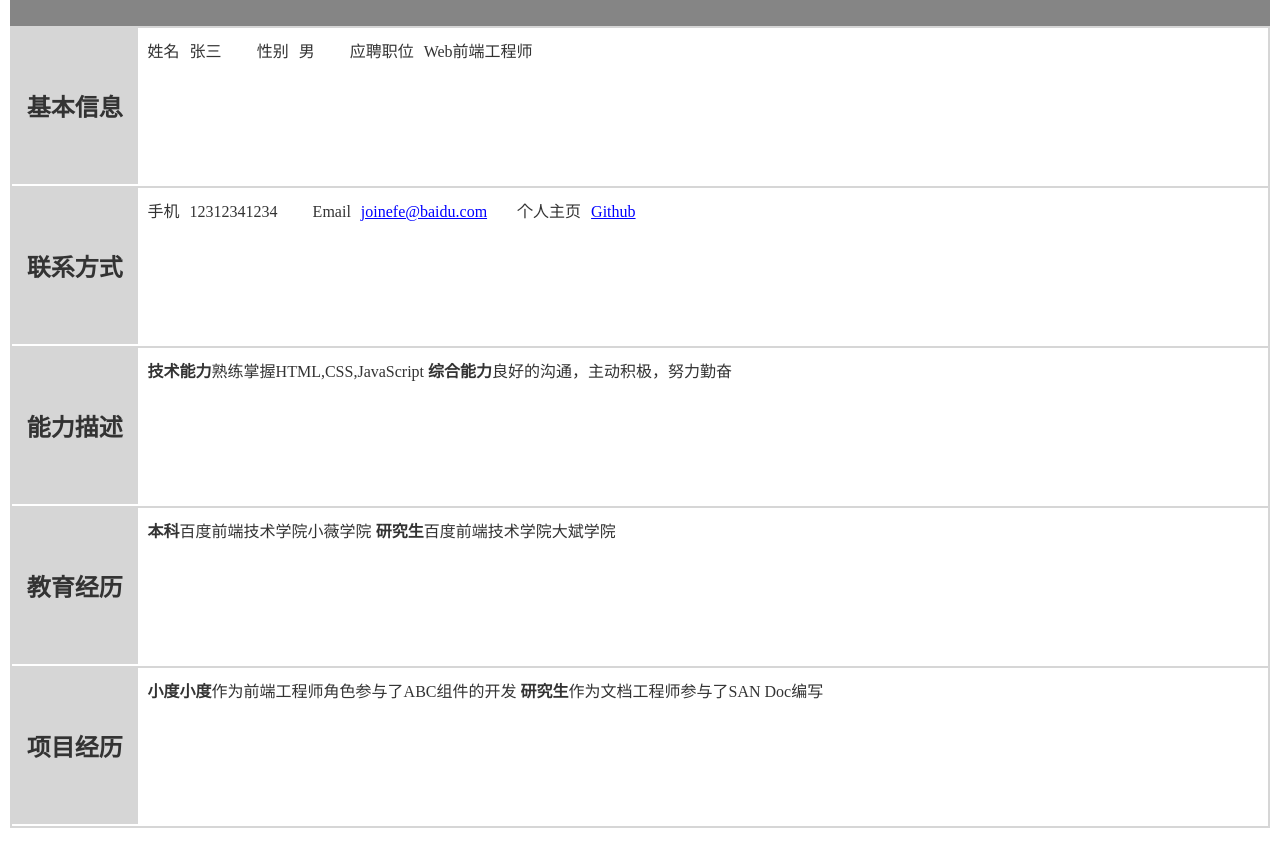
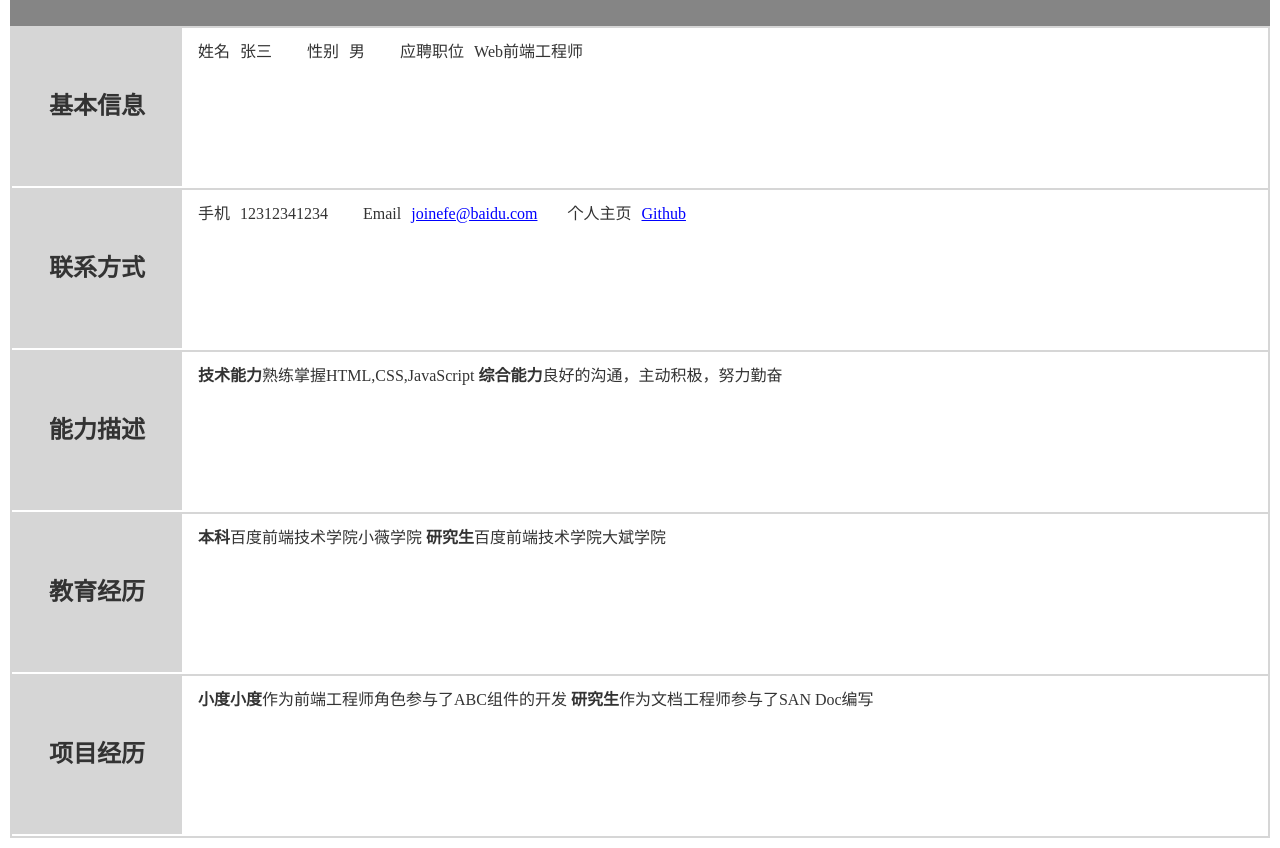
Before and after one commit to jiang-hj/DAY5, a plain HTML site: page index.html in a window 1280 px wide. Shown: the part 83-931 px from the top of the page. Drawn offline with Linux system fonts and the light colour scheme.

Commit message:
添加第16天作业

```diff
--- a/css/style2.css
+++ b/css/style2.css
@@ -1,4 +1,5 @@
-body,h1,h4,p,dl,dt,dd{margin: 0;padding:0;color: #333;}
+body,h1,h4,p,dl,dt,dd,div{margin: 0;padding:0;color: #333;}
+body{padding: 10px;}
 h1{
     float: left;
     width: 190px;
@@ -10,7 +11,7 @@ h1{
     color: #fff;
     }
 dl{
-    margin:190px;
+    margin-left:190px;
     padding: 20px;
     }
 dt{
--- a/css/style3.css
+++ b/css/style3.css
@@ -1,48 +1,50 @@
 body,h1,h4,p,dl,dt,dd{margin: 0;padding:0;color: #333;}
 body{margin: 10px;}
-h1{
+h1 {
     box-sizing: border-box;
     background-color: #858585;
     font: 600 34px "微软雅黑";
     padding: 25px;
     color: #fff;
     }
-dl{
+
+dl {
     border: 2px solid #d6d6d6;
     border-top:none;
 }
-dl:after{
-    content:"";
-    height:0;
-    visibility:hidden;
-    display:block;
-    clear:both;
-  }
-dt{
+
+dt {
     float:left;
-
-    box-sizing: border-box;
     height: 160px;
-    width: 10%;
+    width: 170px;
     background-color: #d6d6d6;
-    border-top: 2px solid #d6d6d6;
-    border-bottom: 2px solid #fff;
-
     font:600 24px/160px "微软雅黑";
     text-align: center;
     }
-dd{
-    float:left;
-    box-sizing: border-box;
+
+dd {
     height: 160px;
-    width: 90%;
-    padding: 10px;
+    line-height: 3;
+    text-indent:1em;
+    overflow: hidden;
     border-top: 2px solid #d6d6d6;
     }
-h4,p{display: inline;}
-span{margin-right: 10px;}
-span+span{margin-left: 35px;}
+
+h4,
+p {
+    display: inline;}
+
+span {
+    margin-right: 10px;}
+
+span+span {
+    margin-left: 35px;}
+
 a{
     margin-right:30px;
     color: #00f;
 }
+
+#fact {
+    display: none;
+}
--- /dev/null
+++ b/js/test.js
@@ -0,0 +1,4 @@
+function appear(){
+    document.getElementById("fact").style.display = "block";
+    document.getElementById("more").style.display = "none";
+}
```
Also changed, not shown: day16.html (added, +41 -0 lines).
